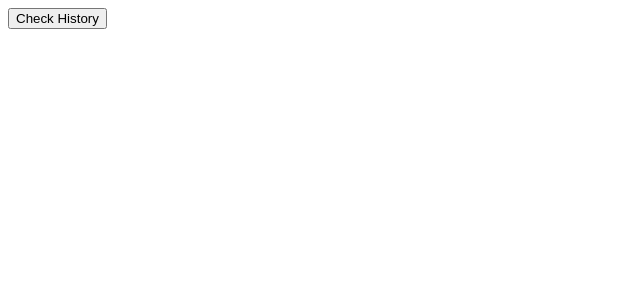
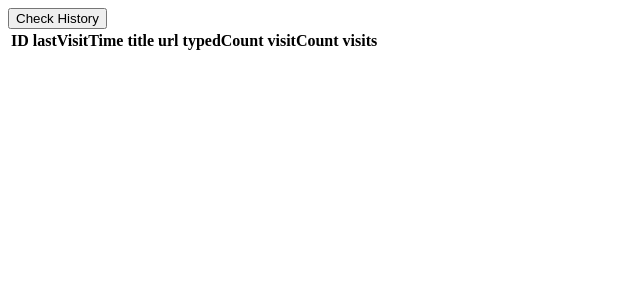
Before and after one commit to JohnNewman1/insejt, a Preact app: page / in a window 1280 px wide. Shown: the top 300 px of the page, without its empty margins (0-640 px from the left). Built offline with nearby package versions, Linux system fonts and the light colour scheme; the HTML template or start-up script is replaced by a standard one.

Commit message:
make basic table for history records

```diff
--- /dev/null
+++ b/src/app/HistoryRecord.tsx
@@ -0,0 +1,31 @@
+import { h,  FunctionComponent } from "preact";
+import { HistoryItem } from "./types";
+import { convertUTCtoLocalTime } from "./utils/date";
+
+type HistoryRecordProps = {
+  historyItem: HistoryItem
+}
+
+const HistoryRecord: FunctionComponent<HistoryRecordProps> = ({historyItem}: HistoryRecordProps) => {
+
+  const shortenUrl = (url: string) => {
+    if(url.length > 50) {
+      return url.substring(0, 50) + '...';
+    }
+    return url;
+  }
+
+  return (
+        <tr>
+          <th>{historyItem.id}</th>
+          <th>{convertUTCtoLocalTime(historyItem.lastVisitTime)}</th>
+          <th>{historyItem.title}</th>
+          <th>{shortenUrl(historyItem.url)}</th>
+          <th>{historyItem.typedCount}</th>
+          <th>{historyItem.visitCount}</th>
+          <th>{JSON.stringify(historyItem.visits)}</th>
+        </tr>
+  )
+}
+
+export default HistoryRecord;
--- /dev/null
+++ b/src/app/HistoryTable.tsx
@@ -0,0 +1,28 @@
+import { h,  FunctionComponent } from "preact";
+import HistoryRecord from "./HistoryRecord";
+import { HistoryItem } from "./types";
+
+type HistoryTableProps = {
+    historyItems: HistoryItem[];
+  };
+
+
+const HistoryTable: FunctionComponent<HistoryTableProps> = ({historyItems}: HistoryTableProps) => {
+
+  return (
+    <table>
+        <tr>
+            <th>ID</th>
+            <th>lastVisitTime</th>
+            <th>title</th>
+            <th>url</th>
+            <th>typedCount</th>
+            <th>visitCount</th>
+            <th>visits</th>
+        </tr>
+        { historyItems.map((historyItem) => <HistoryRecord historyItem={historyItem} />) }
+    </table>
+  )
+}
+
+export default HistoryTable;
--- a/src/app/app.tsx
+++ b/src/app/app.tsx
@@ -1,6 +1,7 @@
 import { h,  FunctionComponent } from "preact";
 import { useState } from 'preact/hooks';
 import { HistoryItem } from "./types";
+import HistoryTable from "./historyTable";
 
 
 const App: FunctionComponent = () => {
@@ -31,11 +32,10 @@ const App: FunctionComponent = () => {
     setHistory(historyItems)
   };
 
-  const listItems = history.map((link) => <li>{JSON.stringify(link)}</li>)
   return (
       <div id="app-root">
           <button onClick={checkOutSomeHistory}>Check History</button>
-          <ul>{listItems}</ul>
+          <HistoryTable historyItems={history} />
       </div>
   )
 }
--- a/src/app/types.ts
+++ b/src/app/types.ts
@@ -9,6 +9,6 @@ export interface HistoryItem {
     title?: string;
     url?: string;
     typedCount?: number;
-    vistCount?: number;
+    visitCount?: number;
     visits?: ChromeVisitItem[];
 }
--- /dev/null
+++ b/src/app/utils/date.ts
@@ -0,0 +1,3 @@
+export const convertUTCtoLocalTime = (utcTime: number): string => {
+    return new Date(utcTime).toISOString();
+}
--- a/src/popup.tsx
+++ b/src/popup.tsx
@@ -1,5 +1,5 @@
 import {h,  render } from 'preact';
-import App from './app/app';
+import App from './app/App';
 import "chrome-extension-async";
 
 render(<App />, document.body);
--- a/tsconfig.json
+++ b/tsconfig.json
@@ -4,9 +4,6 @@
       "jsx": "preserve",
       "jsxFactory": "h",
       "jsxFragmentFactory": "Fragment",
-      "types": [
-          "chrome-extension-async"
-      ],
       "lib": [ "es2015" ]
     },
     "include": [
```
